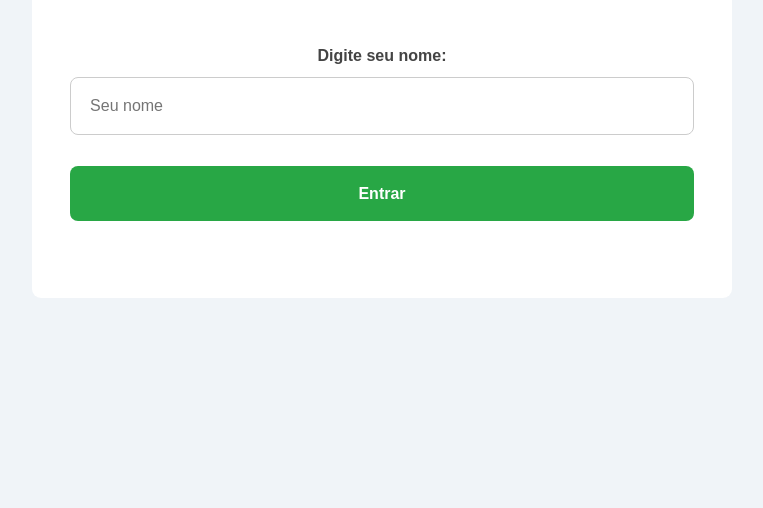
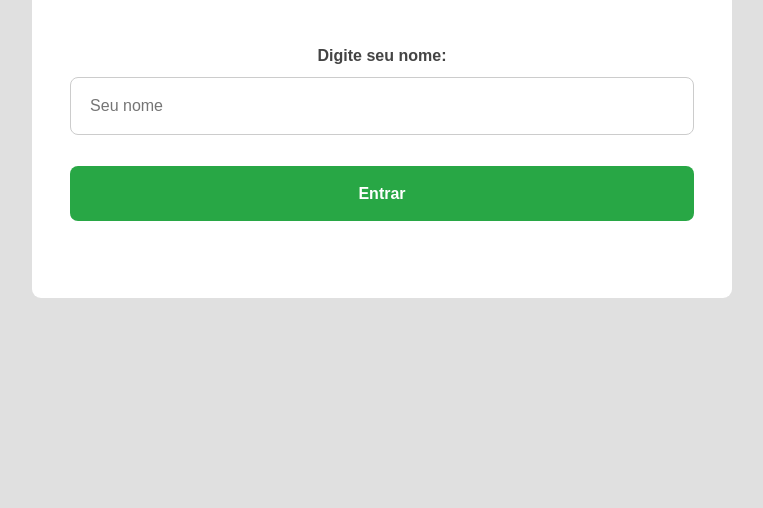
Before and after one commit to Rafaelmacie/Semaforo_Inteligente, a plain HTML site: page Sistema/index.html in a window 1280 px wide. Shown: the part 292-800 px from the top of the page, without its empty margins (258-1021 px from the left). Drawn offline with Linux system fonts and the light colour scheme.

Commit message:
Alterações finais no CSS

```diff
--- a/Sistema/CSS/login.css
+++ b/Sistema/CSS/login.css
@@ -8,7 +8,7 @@
 
 body {
     height: 100vh;
-    background: #f0f4f8;
+    background: #e0e0e0;
     display: flex;
     justify-content: center;
     align-items: center;
```
